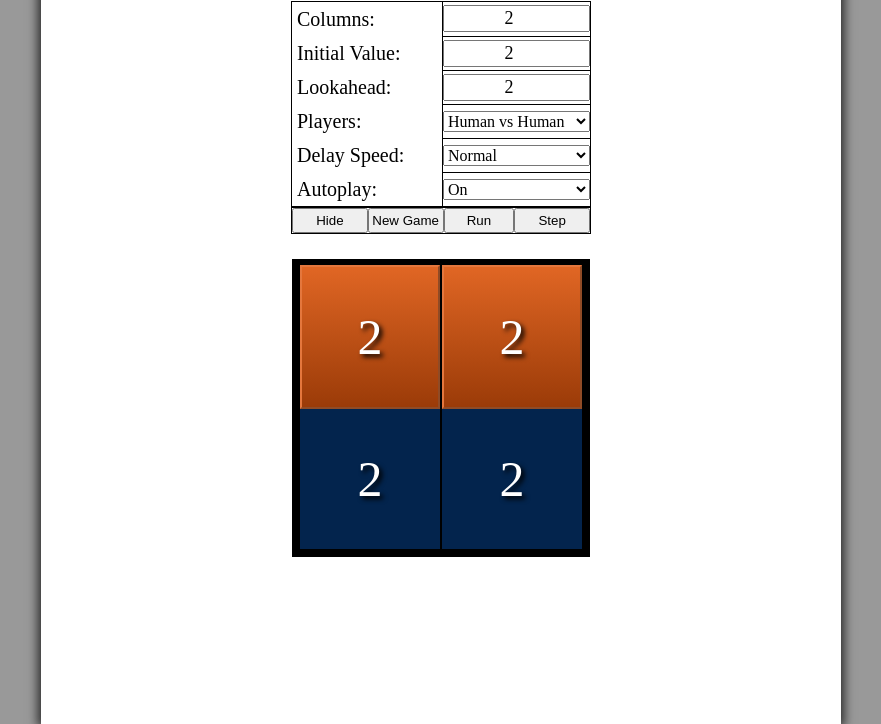
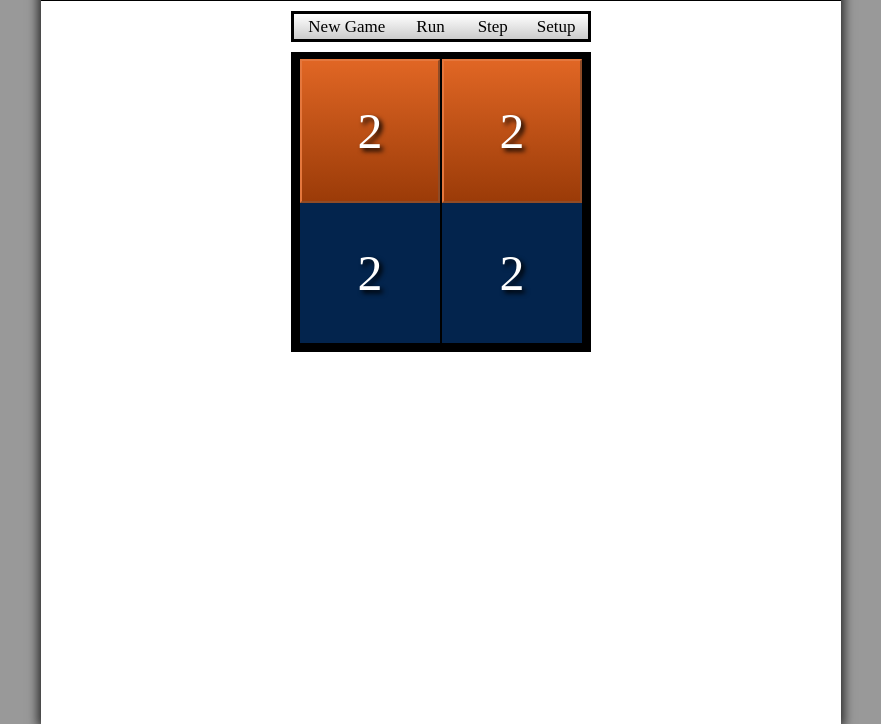
Before and after one commit to dbroaden92/PebbleGame, a plain HTML site: page index.html in a window 1280 px wide. Shown: the part 76-800 px from the top of the page, without its empty margins (199-1080 px from the left). Drawn offline with Linux system fonts and the light colour scheme.

Commit message:
Minor style updates.

```diff
--- a/index.html
+++ b/index.html
@@ -11,7 +11,7 @@ Pebble Game
 </div>
 
 <div id="content" class="content">
-    <div id="setup" class="setup">
+    <div id="setup" class="setup" style="display:none">
         <table>
             <tr>
                 <td class="field_name">Columns:</td>
@@ -61,10 +61,10 @@ Pebble Game
     <div id="controls" class="controls">
         <table>
             <tr>
-                <td class="sh_button"><button id="show_hide" onclick="hide();">Hide</button></td>
                 <td class="newgame_button"><button onclick="newGame();">New Game</button></td>
                 <td class="rp_button"><button id="run_pause" onclick="run();">Run</button></td>
                 <td class="step_button"><button onclick="step();">Step</button></td>
+                <td class="sh_button"><button id="show_hide" onclick="show();">Setup</button></td>
             </tr>
         </table>
     </div>
--- a/styles/main.css
+++ b/styles/main.css
@@ -5,9 +5,9 @@ body {
 }
 
 .page {
-    padding: 0 10;
+    padding: 0;
     margin: auto;
-    width: 780;
+    width: 800;
     height: 100%;
     overflow: auto;
     background-color: #FFFFFF;
@@ -17,15 +17,22 @@ body {
 .header {
     padding: 20 0 10 0;
     margin: auto;
-    width: 400;
+    width: auto;
     text-align: center;
     font-size: 40;
     font-weight: bold;
+    color: #FFFFFF;
+    background-color: #000000;
 }
 
 .content {
     margin: auto;
-    width: 700;
+    width: 780;
+}
+
+.setup {
+    padding: 10 0 10 0;
+    margin: 0 0 -23 0;
 }
 
 .setup table {
@@ -35,14 +42,14 @@ body {
     font-size: 20;
     font-family: serif;
     line-height: 0.5;
-    border: 1px solid #000000;
+    border: 3px solid #000000;
     border-collapse: collapse;
     line-height: 1.2;
 }
 
 .setup .field_name {
     padding: 5;
-    width: 140;
+    width: 137;
     font-size: 20;
 }
 
@@ -60,6 +67,12 @@ body {
     text-align: center;
 }
 
+.setup .field_value input[type=number]::-webkit-inner-spin-button,
+.setup .field_value input[type=number]::-webkit-outer-spin-button {
+    -webkit-appearance: none;
+    margin: 0;
+}
+
 .setup .field_value select {
     width: 100%;
     height: 105%;
@@ -67,13 +80,17 @@ body {
     font-family: serif;
 }
 
+.controls {
+    padding: 10 0;
+}
+
 .controls table {
     margin: auto;
-    padding: 0;
     width: 300;
     font-family: serif;
     line-height: 0.5;
-    border: 1px solid #000000;
+    border: 3px solid #000000;
+    background: #000000;
     border-collapse: collapse;
 }
 
@@ -87,31 +104,40 @@ body {
     padding: 0;
     width: 100%;
     height: 25;
+    font-size: 17;
+    font-family: serif;
+    border: 0;
+    background: -webkit-gradient(linear, 0 0, 0 bottom, from(#FFFFFF), to(#CCCCCC));
+    background: -webkit-linear-gradient(#FFFFFF, #CCCCCC);
+    background: -moz-linear-gradient(#FFFFFF, #CCCCCC);
+    background: -ms-linear-gradient(#FFFFFF, #CCCCCC);
+    background: -o-linear-gradient(#FFFFFF, #CCCCCC);
+    background: linear-gradient(#FFFFFF, #CCCCCC);
 }
 
 .controls .sh_button {
-    width: 75;
+    width: 64;
 }
 
 .controls .newgame_button {
-    width: 75;
+    width: 106;
 }
 
 .controls .rp_button {
-    width: 70;
+    width: 62;
 }
 
 .controls .step_button {
-    width: 75;
+    width: 63;
 }
 
 .board {
-    padding: 5;
+    padding: 0 0 15 0;
 }
 
 .board .game {
-    margin: 20 auto;
-    padding: 6;
+    margin: 0 auto;
+    padding: 7;
     font-size: 50;
     font-family: serif;
     line-height: 0.5;
@@ -182,7 +208,7 @@ body {
 
 .win_table {
     position: relative;
-    top: -220px;
+    top: -200px;
     margin: 0 auto -100 auto;
     padding: 2;
     font-size: 50;
@@ -202,11 +228,10 @@ body {
     margin: 0;
     padding: 0;
     width: 100%;
-    height: 107%;
+    height: 110%;
     font-size: 28;
     font-family: serif;
     line-height: 0.5;
-    color: #000000;
 }
 
 .a_winner {
```
